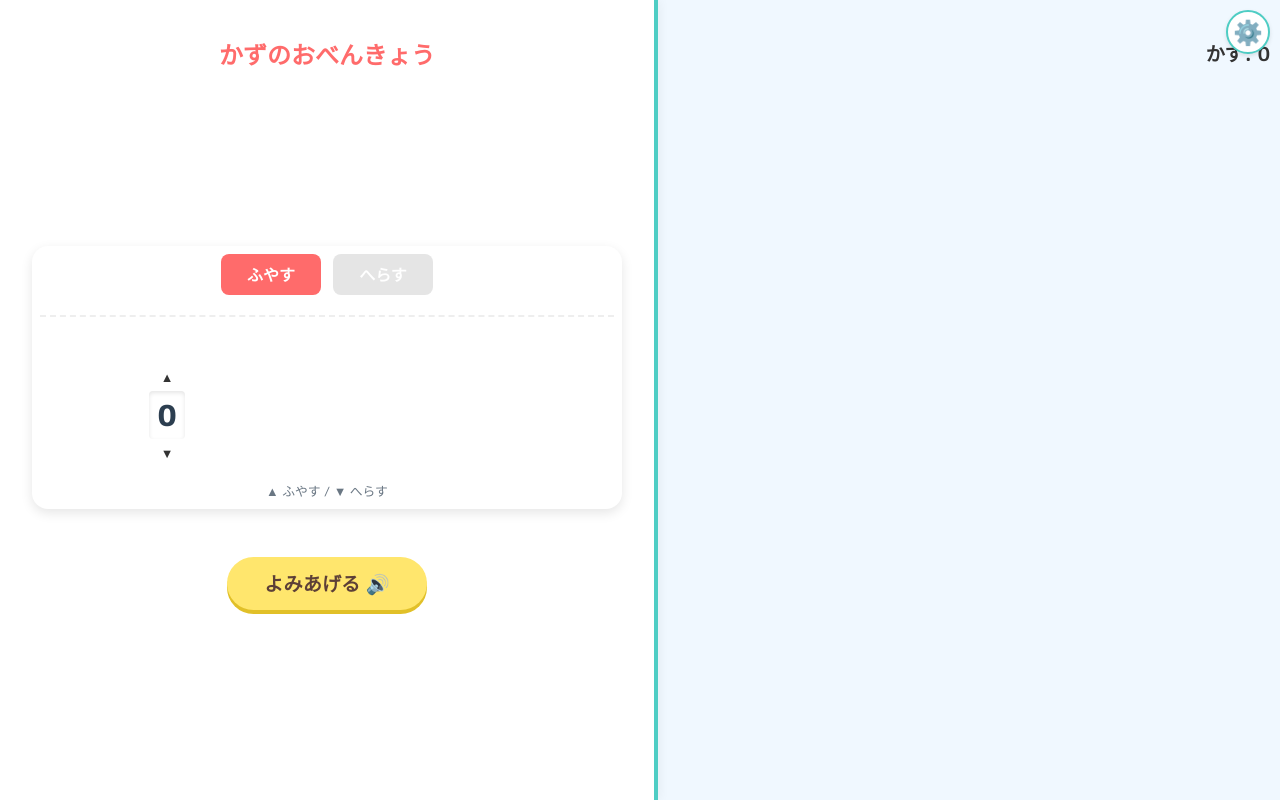
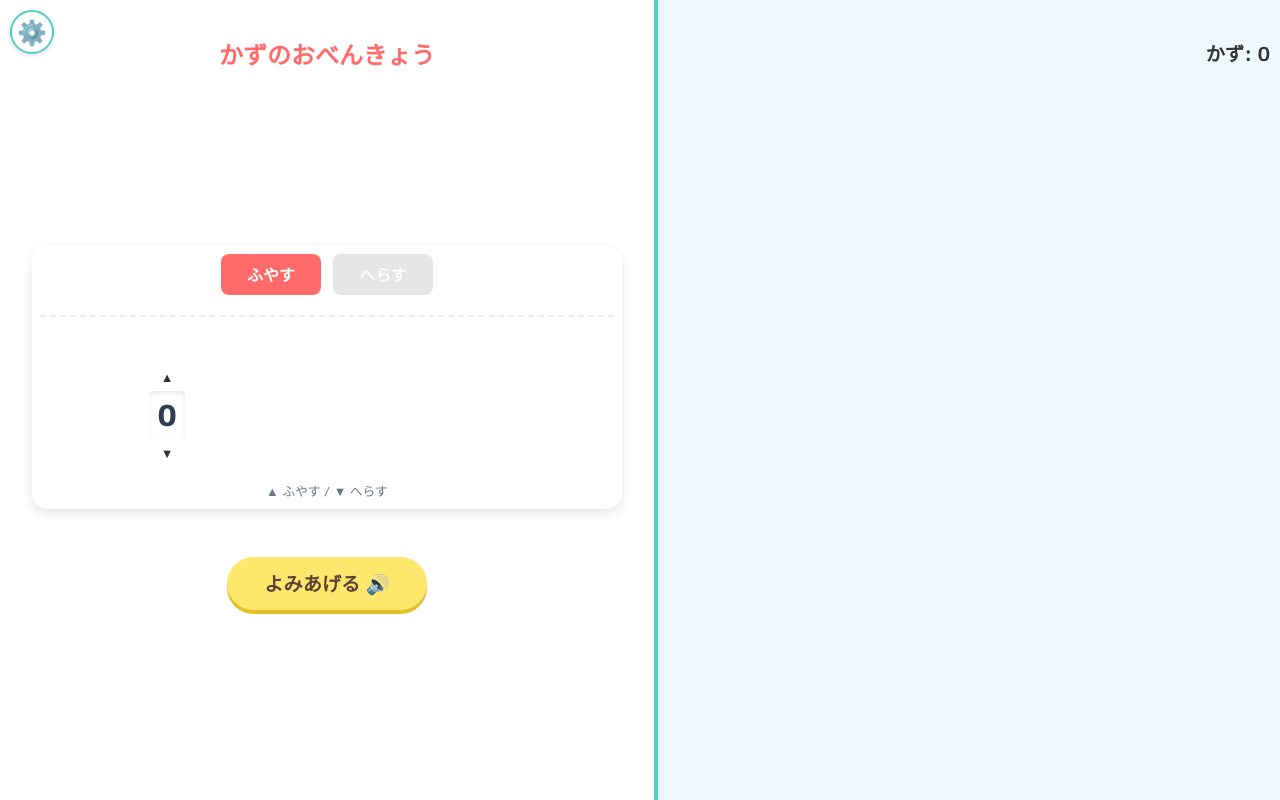
Before and after one commit to kotaka-k/calculator, a React (Vite) app: page / in a window 1280 px wide. Built offline with nearby package versions, Linux system fonts and the light colour scheme.

Commit message:
Style: Reposition settings elements to the left and adjust active limit option text color for visibility.

```diff
--- a/src/App.css
+++ b/src/App.css
@@ -109,7 +109,8 @@ header h1 {
 .settings-btn {
   position: absolute;
   top: 10px;
-  right: 10px;
+  left: 10px;
+  /* Moved to left */
   z-index: 100;
   background: white;
   border: 2px solid var(--color-secondary);
@@ -127,7 +128,8 @@ header h1 {
 .settings-menu {
   position: absolute;
   top: 60px;
-  right: 10px;
+  left: 10px;
+  /* Moved to left */
   z-index: 101;
   background: white;
   border: 3px solid var(--color-primary);
@@ -163,5 +165,6 @@ header h1 {
 .limit-option.active {
   border-color: var(--color-primary);
   background-color: var(--color-primary-light);
-  color: white;
+  color: #333;
+  /* Darker text for visibility */
 }
```
